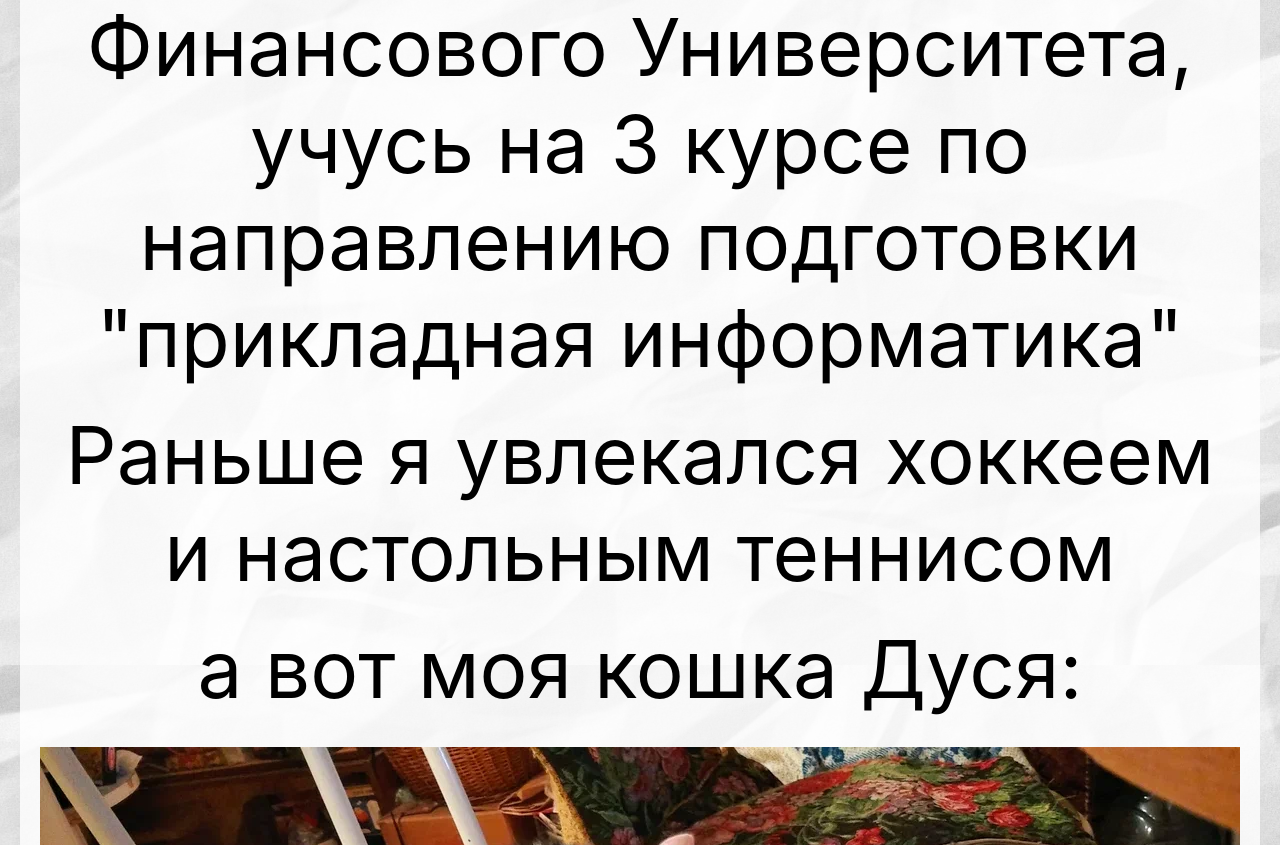
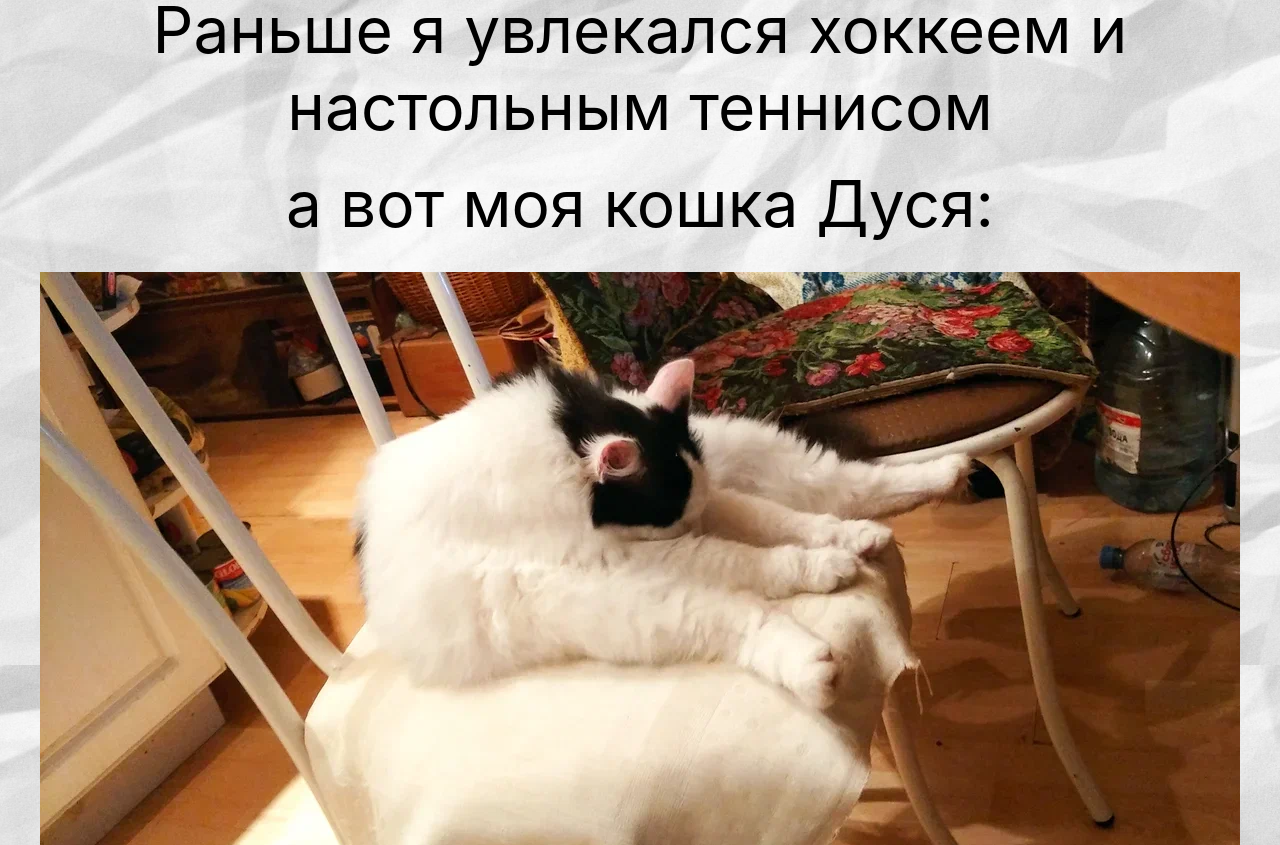
Before and after one commit to AIVIANO/portfolio-dubosheido, a React (Create React App) app: page / in a window 1280 px wide. Shown: the part 935-1780 px from the top of the page. Built offline with nearby package versions, Linux system fonts and the light colour scheme.

Commit message:
Make header background transparent

```diff
--- a/src/App.css
+++ b/src/App.css
@@ -3,10 +3,10 @@ body {
   font-family: -apple-system, BlinkMacSystemFont, "Segoe UI", "Roboto", "Oxygen", "Ubuntu", "Cantarell", "Fira Sans", "Droid Sans", "Helvetica Neue", sans-serif;
   -webkit-font-smoothing: antialiased;
   -moz-osx-font-smoothing: grayscale;
-  background-image: url('../public/background.jpg'); /* Путь к вашему фоновому изображению */
-  background-size: cover; /* Изображение будет покрывать весь фон */
-  background-repeat: no-repeat; /* Изображение не будет повторяться */
-  background-attachment: fixed; /* Изображение будет оставаться на месте при прокрутке */
+  background-image: url('../public/background.jpg');
+  background-size: cover;
+  background-repeat: no-repeat;
+  background-attachment: fixed;
 }
 
 code {
@@ -16,41 +16,41 @@ code {
 .App-header {
   text-align: center;
   padding: 20px;
-  background: rgba(255, 255, 255, 0.8); /* Полупрозрачный белый фон для текста */
-  border-radius: 10px; /* Скругление углов */
+  background: rgba(255, 255, 255, 0);
+  border-radius: 10px;
   margin: 20px;
 }
 
 .App-header h1 {
-  font-size: 10em; /* Размер заголовка */
+  font-size: 8em;
 }
 
 .App-header p {
-  font-size: 5em; /* Размер текста */
-  margin: 20px 0; /* Отступы сверху и снизу */
+  font-size: 4em;
+  margin: 20px 0;
 }
 
 .gallery, .weather-gallery {
   display: flex;
-  overflow-x: auto; /* Горизонтальная прокрутка */
-  white-space: nowrap; /* Запрещаем перенос строк */
+  overflow-x: auto;
+  white-space: nowrap;
   padding: 10px 0;
-  gap: 10px; /* Расстояние между изображениями */
+  gap: 10px;
 }
 
 .gallery img, .weather-gallery img {
   height: auto;
   width: auto;
-  max-height: 1000px; /* Максимальная высота изображений */
-  flex-shrink: 0; /* Предотвращаем уменьшение размера изображений */
+  max-height: 800px;
+  flex-shrink: 0;
 }
 
-/* Стилизация полосы прокрутки */
+
 .gallery::-webkit-scrollbar, .weather-gallery::-webkit-scrollbar {
-  height: 30px; /* Высота горизонтальной полосы прокрутки */
+  height: 30px;
 }
 
 .gallery::-webkit-scrollbar-thumb, .weather-gallery::-webkit-scrollbar-thumb {
-  background-color: darkgrey; /* Цвет ползунка */
-  border-radius: 10px; /* Закругленные углы */
+  background-color: darkgrey;
+  border-radius: 10px;
 }
```
